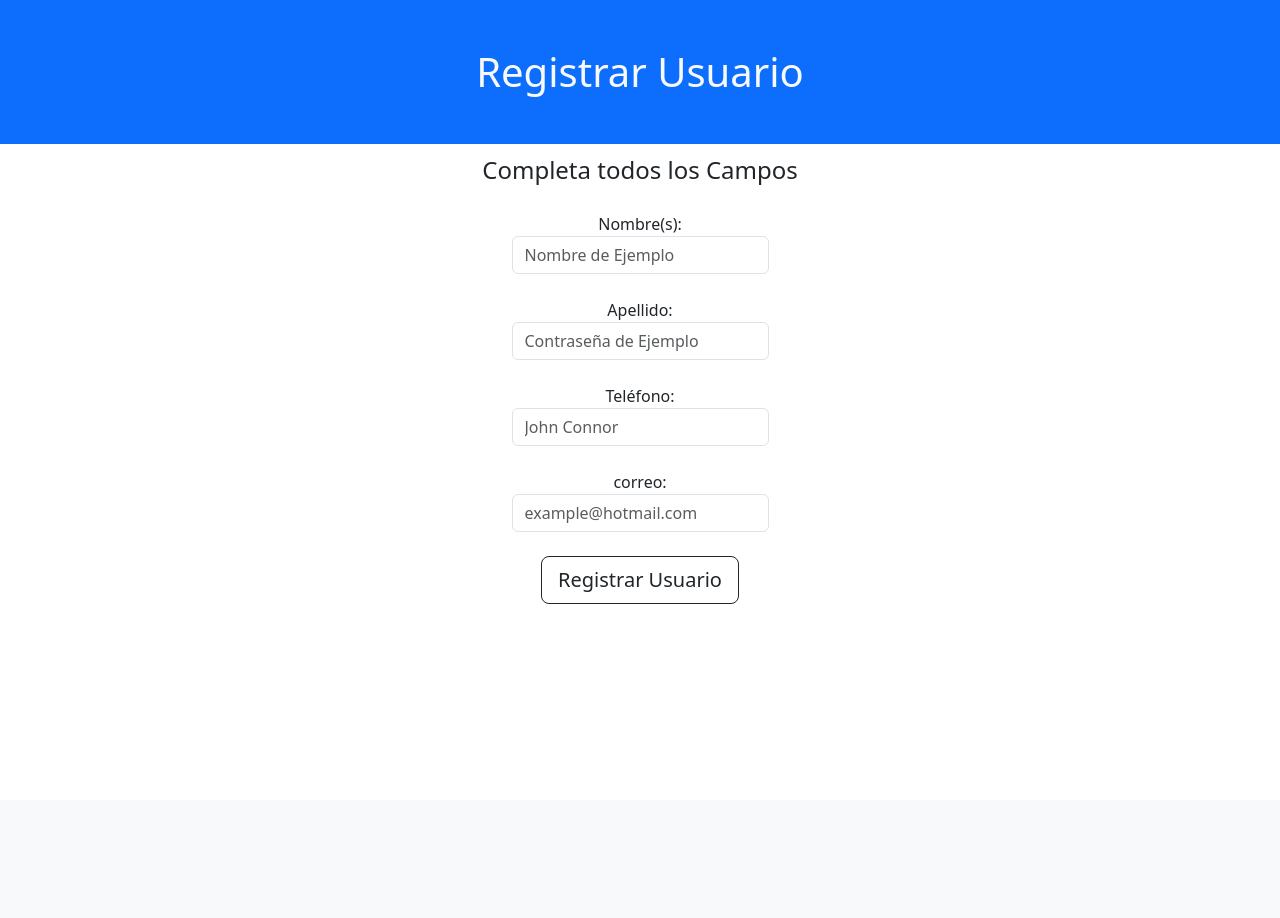
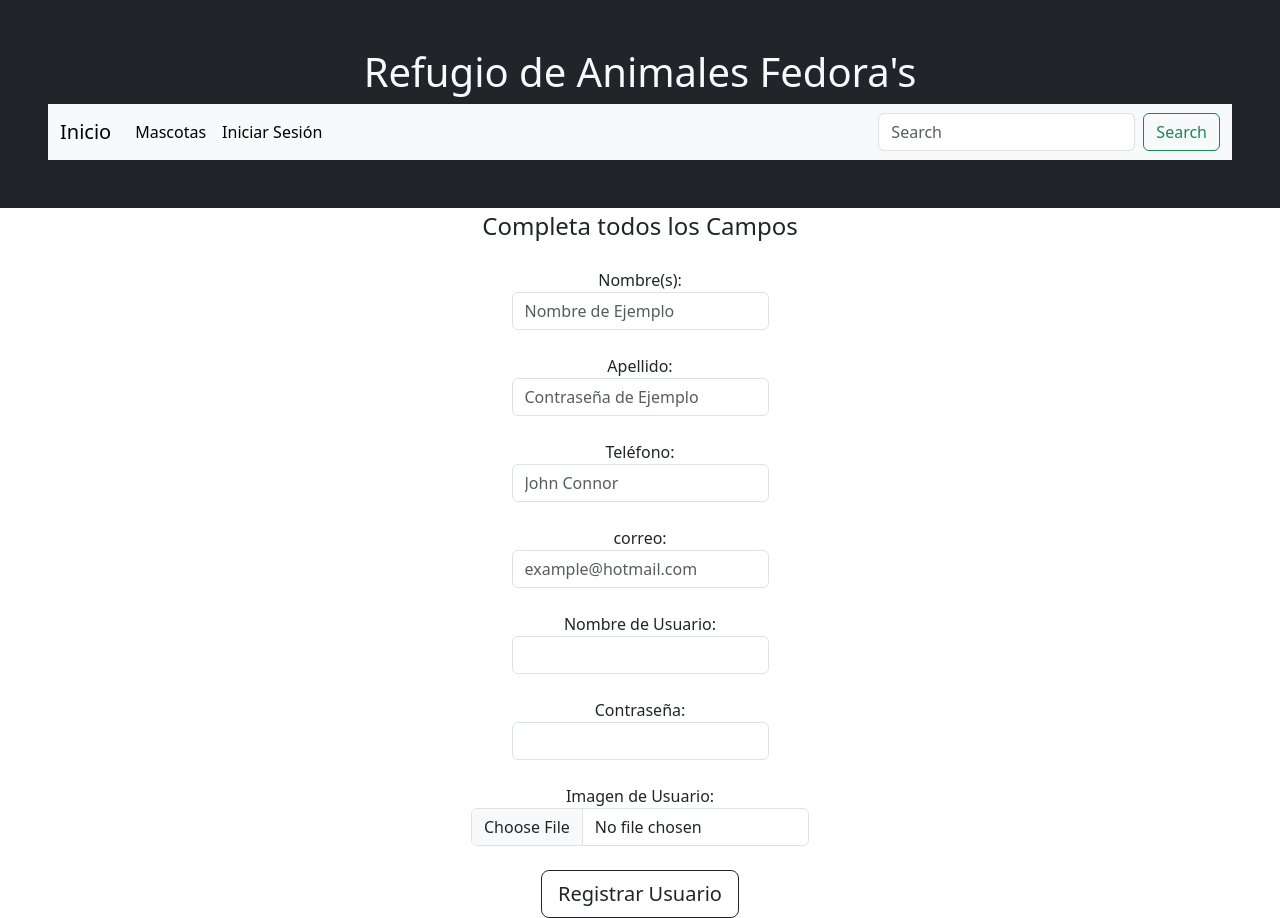
Before and after one commit to MarcoHdezH/Adopciones, a PHP site: page /pages/RegistrarUsuario.php in a window 1280 px wide. Before the commit the page ends 604 px from the top, so only its background shows below. Run offline with PHP 8.4, Linux system fonts and the light colour scheme.

Commit message:
Conexiones con BD

```diff
--- a/include/inicioSesion.php
+++ b/include/inicioSesion.php
@@ -21,7 +21,10 @@
 
     $BusquedaU = mysqli_query($db, "SELECT * FROM usuarios WHERE usuario='$usuario'");
     if ($BusquedaU->num_rows === 0) {
-        echo "Usuario y/o Contraseña Invalido";
+        echo "<div class='text-center'>
+                <h2>Usuario y/o Contraseña Invalido</h2>
+                <a class='btn btn-lg btn-outline-dark' href='../pages/IniciarSesion.php'>Regresar</a>
+              </div>";
     } else {
         $BusquedaC = mysqli_query($db, "SELECT * FROM usuarios WHERE contraseña='$contraseña'");
         if ($BusquedaC->num_rows === 0) {
--- a/layout/Header.php
+++ b/layout/Header.php
@@ -9,10 +9,6 @@
                 <li class="nav-item">
                     <a class="nav-link active" href="./pages/IniciarSesion.php">Iniciar Sesión</a>
                 </li>
-
-                <li class="nav-item">
-                    <a class="nav-link active" href="./pages/Nosotros.php">¿Quienes Somos?</a>
-                </li>
             </ul>
             <form class="d-flex" role="search">
                 <input class="form-control me-2" type="search" placeholder="Search" aria-label="Search">
--- a/layout/HeaderUsuario.php
+++ b/layout/HeaderUsuario.php
@@ -14,10 +14,6 @@ $usuario = $_SESSION['datos']['Usuario'];
                 </li>
 
                 <li class="nav-item">
-                    <a class="nav-link active" href="./pages/Nosotros.php">¿Quienes Somos?</a>
-                </li>
-
-                <li class="nav-item">
                     <a class="nav-link active" href="./pages/CerrarSesion.php">Cerrar Sesión</a>
                 </li>
             </ul>
--- a/pages/IniciarSesion.php
+++ b/pages/IniciarSesion.php
@@ -24,10 +24,6 @@
                         <li class="nav-item">
                             <a class="nav-link disabled" href="IniciarSesion.php">Iniciar Sesión</a>
                         </li>
-
-                        <li class="nav-item">
-                            <a class="nav-link active" href="Nosotros.php">¿Quienes Somos?</a>
-                        </li>
                     </ul>
                     <form class="d-flex" role="search">
                         <input class="form-control me-2" type="search" placeholder="Search" aria-label="Search">
--- a/pages/Mascotas.php
+++ b/pages/Mascotas.php
@@ -26,10 +26,6 @@
                         </li>
                         <li class="nav-item">
                             <a class="nav-link active" href="IniciarSesion.php">Iniciar Sesión</a>
-                        </li>
-
-                        <li class="nav-item">
-                            <a class="nav-link active" href="Nosotros.php">¿Quienes Somos?</a>
                         </li>
                     </ul>
                     <form class="d-flex" role="search">
--- a/pages/MascotasUsuario.php
+++ b/pages/MascotasUsuario.php
@@ -38,10 +38,6 @@ if (isset($_SESSION['datos']['Usuario'])) {
                         </li>
                         <li class="nav-item">
                             <a class="nav-link active" href="Usuario.php">Mi Perfil (<?php echo $usuario ?>)</a>
-                        </li>
-
-                        <li class="nav-item">
-                            <a class="nav-link active" href="Nosotros.php">¿Quienes Somos?</a>
                         </li>
 
                         <li class="nav-item">
--- a/pages/RegistrarUsuario.php
+++ b/pages/RegistrarUsuario.php
@@ -8,14 +8,35 @@
     <title>Registrar Nuevo Usuario</title>
 
     <link rel="stylesheet" href="https://cdn.jsdelivr.net/npm/bootstrap-icons@1.10.3/font/bootstrap-icons.css">
-    <link rel="stylesheet" href="./css/bootstrap.min.css">
+    <link rel="stylesheet" href="../css/bootstrap.min.css">
 
 </head>
 
 <body>
-    <h1 class="text-center uppercase p-5 bg-primary text-light"> Registrar Usuario </h1>
+    <header class="container-fluid text-center p-5 bg-dark text-light">
+        <h1>Refugio de Animales Fedora's</h1>
+        <nav class="navbar navbar-expand-lg bg-light">
+            <div class="container-fluid">
+                <a class="navbar-brand" href="../index.php">Inicio</a>
+                <div class="collapse navbar-collapse" id="navbarSupportedContent">
+                    <ul class="navbar-nav me-auto mb-2 mb-lg-0">
+                        <li class="nav-item">
+                            <a class="nav-link active" href="Mascotas.php">Mascotas</a>
+                        </li>
+                        <li class="nav-item">
+                            <a class="nav-link active" href="IniciarSesion.php">Iniciar Sesión</a>
+                        </li>
+                    </ul>
+                    <form class="d-flex" role="search">
+                        <input class="form-control me-2" type="search" placeholder="Search" aria-label="Search">
+                        <button class="btn btn-outline-success" type="submit">Search</button>
+                    </form>
+                </div>
+            </div>
+        </nav>
+    </header>
 
-    <form class="text-center container-fluid" action="./include/registroUsuario.php" method="POST">
+    <form class="text-center container-fluid" action="../include/registroUsuario.php" method="POST" enctype="multipart/form-data">
         <legend>Completa todos los Campos</legend>
         <label class="form-label mt-3">Nombre(s): <input class="form-control" type="text" name="nombre" placeholder="Nombre de Ejemplo" required></label>
         <br>
@@ -25,6 +46,12 @@
         <br>
         <label class="form-label mt-3">correo: <input class="form-control" type="email" name="correo" placeholder="example@hotmail.com" required></label>
         <br>
+        <label class="form-label mt-3">Nombre de Usuario: <input class="form-control" type="text" name="usuario" placeholder="" required></label>
+        <br>
+        <label class="form-label mt-3">Contraseña: <input class="form-control" type="password" name="contraseña" placeholder="" required></label>
+        <br>
+        <label class="form-label mt-3">Imagen de Usuario: <input class="form-control" type="file" name="imagen" required></label>
+        <br>
         <input class="mt-3 btn btn-lg btn-outline-dark" type="submit" value="Registrar Usuario">
     </form>
 </body>
--- a/pages/Usuario.php
+++ b/pages/Usuario.php
@@ -47,10 +47,6 @@ if (isset($_SESSION['datos']['Usuario'])) {
                         </li>
 
                         <li class="nav-item">
-                            <a class="nav-link active" href="Nosotros.php">¿Quienes Somos?</a>
-                        </li>
-
-                        <li class="nav-item">
                             <a class="nav-link active" href="CerrarSesion.php">Cerrar Sesión</a>
                         </li>
                     </ul>
```
Also changed, not shown: DataBase.txt (+7 -0 lines), include/registroUsuario.php (+6 -3 lines), pages/CerrarSesion.php (+13 -6 lines), pages/Nosotros.php (deleted).
